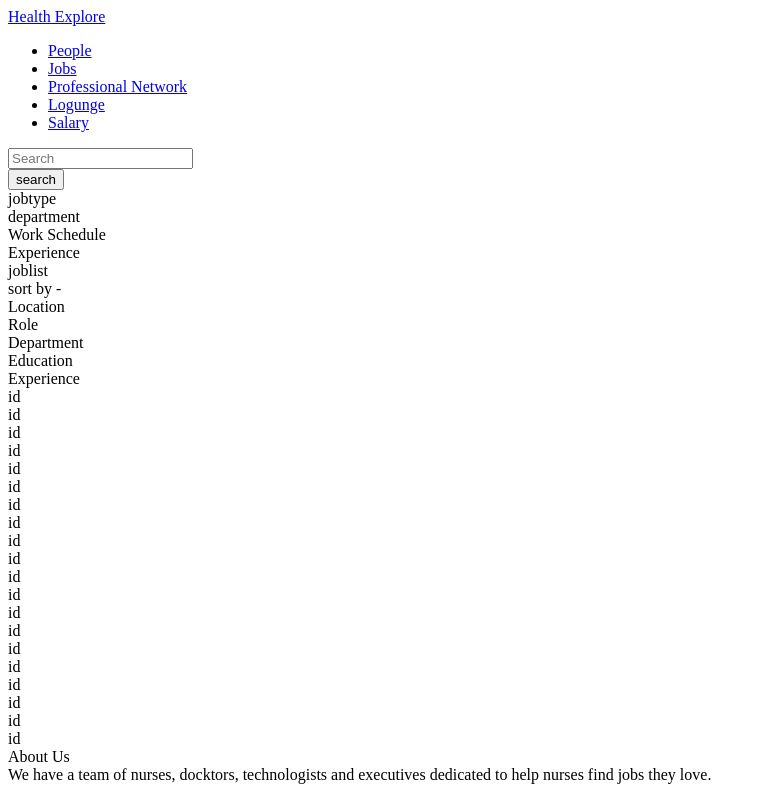
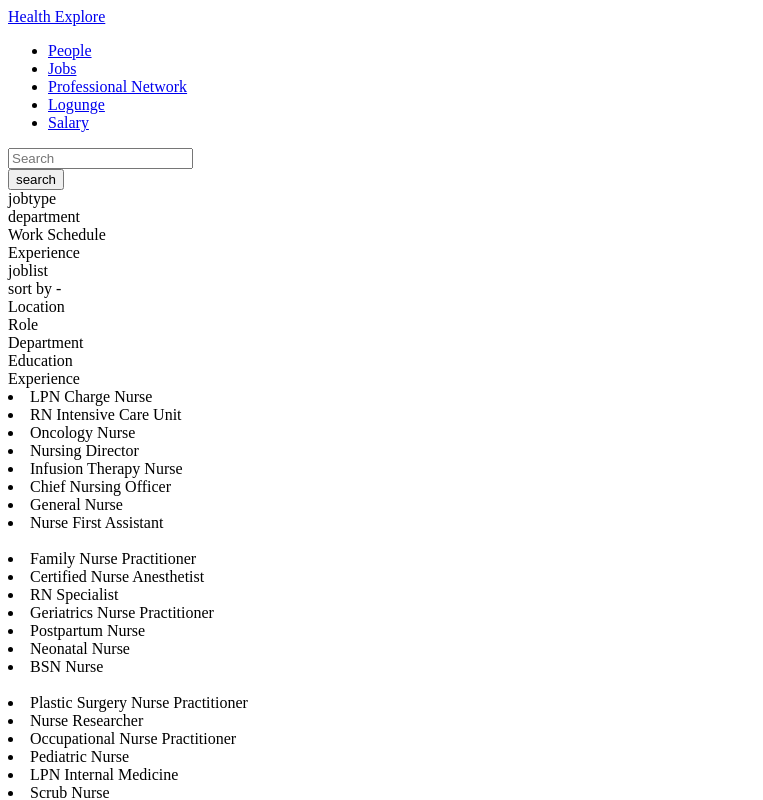
Before and after one commit to PavanDongare/jobs, a Next.js app in the folder fullstack-candidate-testing/: page / in a window 1280 px wide. Shown: the top 800 px of the page, without its empty margins (0-763 px from the left). Built offline with nearby package versions, Linux system fonts and the light colour scheme.

Commit message:
checkpoint

```diff
--- a/fullstack-candidate-testing/components/job/Job.js
+++ b/fullstack-candidate-testing/components/job/Job.js
@@ -1,8 +1,14 @@
-function Job(prop) {
+import { useState } from 'react';
+function Job(props) {
+    const [hospital, sethospital] = useState(props.children)
     return (
-        <div className='flex flex-col'>
-             id
-            {/* {JSON.stringify(prop)} */}
+        <div>
+            {hospital.items.map((job) =>
+                <li key={job.toString()}>
+                    {job.job_title}
+                </li>
+            )}
+            <br></br>
         </div>
     )
 }
--- a/fullstack-candidate-testing/components/mainpage/Joblist.js
+++ b/fullstack-candidate-testing/components/mainpage/Joblist.js
@@ -1,6 +1,6 @@
 import { Fragment, useEffect, useState } from 'react';
 import Card from '../ui/Card';
-import Job from '../../components/job/Job';
+import Job from '../job/job';
 import { getAllJobs } from '../../helpers/api-util';
 
 
@@ -31,7 +31,7 @@ function Joblist(props) {
                         <div>Experience</div>
                     </div>
                 </Card>
-                {jobs.length && jobs.map((job) => <Job data={job}></Job>)}
+                { jobs.map((job) => <div key={job.id}><Job>{job}</Job></div> )}
             </div>
         </Fragment>
     )
```
